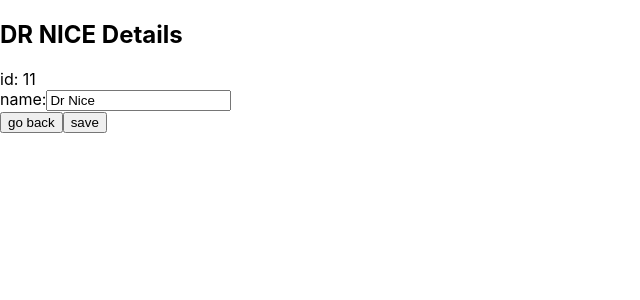
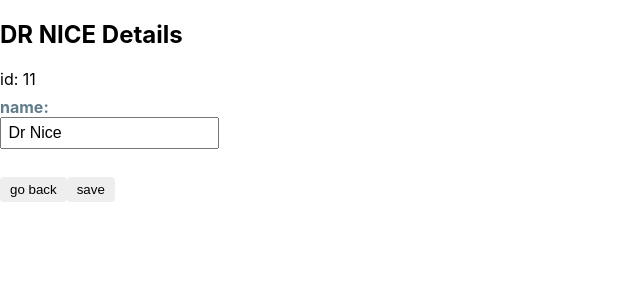
Before and after one commit to gleiderr/react-tour-of-heroes, a React (Create React App) app: page /detail/11 in a window 1280 px wide. Shown: the top 300 px of the page, without its empty margins (0-640 px from the left). Built offline with nearby package versions, Linux system fonts and the light colour scheme.

Commit message:
Controller

```diff
--- a/src/Dashboard.jsx
+++ b/src/Dashboard.jsx
@@ -1,18 +1,14 @@
-import React, { useEffect, useState } from 'react';
+import React from 'react';
 import { Link } from 'react-router-dom';
+import { useHeroes } from './controller';
 import './styles/dashboard.css';
 
 export function Dashboard({ heroService }) {
-  const [topHeroes, setTopHeroes] = useState([]);
+  const [heroes] = useHeroes();
+  const topHeroes = heroes.slice(1, 5);
 
-  useEffect(() => {
-    (async () => {
-      const heroes = await heroService.getHeroes();
-      setTopHeroes(heroes.slice(1, 5));
-    })();
-  });
-
-  const links = topHeroes.map((hero, id) => (
+  const TopHeroes = () =>
+    topHeroes.map((hero, id) => (
       <Link key={hero.id} className='col-1-4' to={`/detail/${hero.id}`}>
         <div className='module hero'>
           <h4>{hero.name}</h4>
@@ -23,7 +19,9 @@ export function Dashboard({ heroService }) {
   return (
     <>
       <h3>Top Heroes</h3>
-      <div className='grid grid-pad'>{links}</div>
+      <div className='grid grid-pad'>
+        <TopHeroes />
+      </div>
 
       <app-hero-search></app-hero-search>
     </>
--- a/src/HeroDetail.jsx
+++ b/src/HeroDetail.jsx
@@ -1,6 +1,7 @@
 import React from 'react';
 import { useHistory, useParams } from 'react-router-dom';
 import { useHero } from './controller';
+import './styles/hero-detail.css';
 
 export function HeroDetail() {
   const { id } = useParams();
--- a/src/controller.js
+++ b/src/controller.js
@@ -1,5 +1,17 @@
 import { useState, useEffect } from 'react';
 import HeroService from './heroService';
+
+export const useHeroes = () => {
+  const [heroes, setHeroes] = useState([]);
+
+  useEffect(() => {
+    (async () => {
+      const heroes = await HeroService.getHeroes();
+      setHeroes(heroes);
+    })();
+  }, []);
+  return [heroes];
+};
 
 export const useHero = (id) => {
   const [hero, setHero] = useState();
--- a/src/heroService.js
+++ b/src/heroService.js
@@ -22,7 +22,7 @@ export default class HeroService {
     private messageService: MessageService*/
 
   /** GET heroes from the server */
-  getHeroes() {
+  static getHeroes() {
     return new Promise((resolve, reject) => {
       setTimeout(() => resolve(heroes), TIME);
     });
@@ -41,7 +41,7 @@ export default class HeroService {
   }
 
   /* GET heroes whose name contains search term */
-  searchHeroes(term) {
+  static searchHeroes(term) {
     return new Promise((resolve, reject) => {
       setTimeout(() => {
         if (!term.trim()) resolve([]); // if not search term, return empty hero array.
@@ -59,7 +59,7 @@ export default class HeroService {
   //////// Save methods //////////
 
   /** POST: add a new hero to the server */
-  addHero(hero) {
+  static addHero(hero) {
     const { name } = hero;
 
     return new Promise((resolve, reject) => {
@@ -74,7 +74,7 @@ export default class HeroService {
   }
 
   /** DELETE: delete the hero from the server */
-  deleteHero(hero) {
+  static deleteHero(hero) {
     const { id } = hero;
     return new Promise((resolve, reject) => {
       const hero = heroes[id];
@@ -109,7 +109,7 @@ export default class HeroService {
    * @param operation - name of the operation that failed
    * @param result - optional value to return as the observable result
    */
-  handleError(reject, error) {
+  static handleError(reject, error) {
     console.error(error);
 
     this.log(`failed: ${error}`);
@@ -118,7 +118,7 @@ export default class HeroService {
   }
 
   // /** Log a HeroService message with the MessageService */
-  log(message) {
+  static log(message) {
     this.messageService.add(`HeroService: ${message}`);
   }
 }
--- /dev/null
+++ b/src/styles/hero-detail.css
@@ -0,0 +1,30 @@
+/* HeroDetailComponent's private CSS styles */
+label {
+  display: inline-block;
+  width: 3em;
+  margin: 0.5em 0;
+  color: #607d8b;
+  font-weight: bold;
+}
+input {
+  height: 2em;
+  font-size: 1em;
+  padding-left: 0.4em;
+}
+button {
+  margin-top: 20px;
+  font-family: Arial;
+  background-color: #eee;
+  border: none;
+  padding: 5px 10px;
+  border-radius: 4px;
+  cursor: pointer;
+}
+button:hover {
+  background-color: #cfd8dc;
+}
+button:disabled {
+  background-color: #eee;
+  color: #ccc;
+  cursor: auto;
+}
```
Lines whose indentation alone changed are shown as unchanged.
